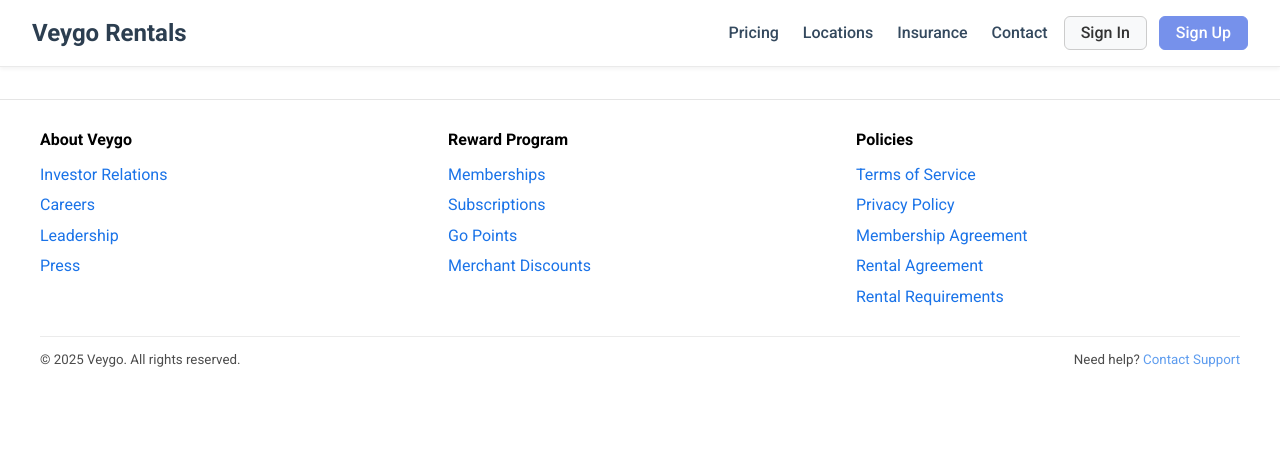
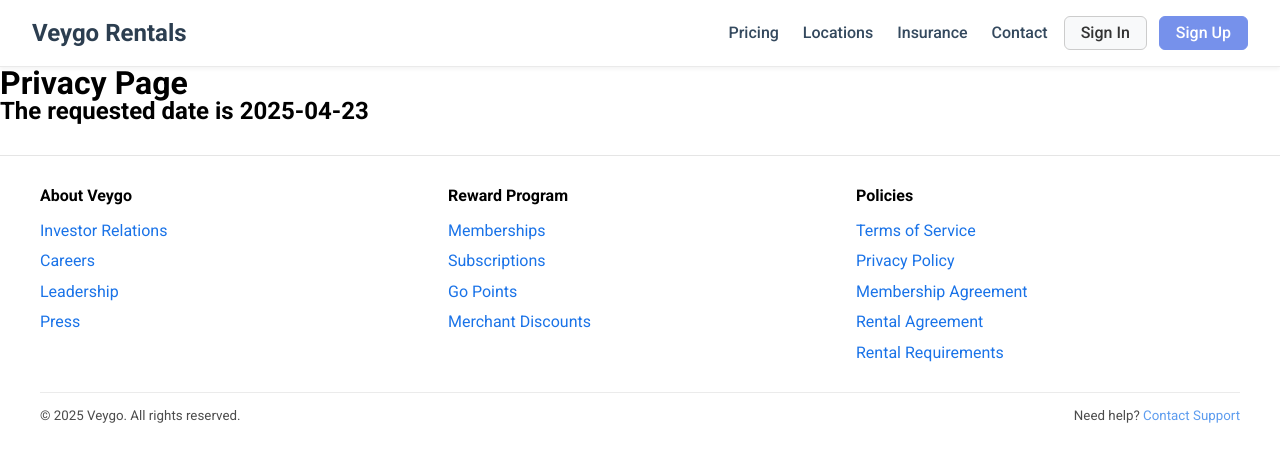
Before and after one commit to veygo-rent/veygo-react, a React (Vite) app: page /privacy in a window 1280 px wide. Shown: the top 462 px of the page. Built offline with nearby package versions, Linux system fonts and the light colour scheme.

Commit message:
init Privacy

```diff
--- a/src/App.tsx
+++ b/src/App.tsx
@@ -5,6 +5,7 @@ import Footer from "./components/Footer.tsx";
 
 import Home from './pages/Home';
 import About from './pages/About';
+import Privacy from "./pages/Privacy.tsx";
 
 function App() {
     return (
@@ -13,6 +14,7 @@ function App() {
             <Routes>
                 <Route path="/" element={ <Home /> } />
                 <Route path="/about" element={ <About /> } />
+                <Route path="/privacy" element={<Privacy />} />
             </Routes>
             <Footer />
         </>
--- /dev/null
+++ b/src/pages/Privacy.tsx
@@ -0,0 +1,18 @@
+import { useSearchParams } from "react-router";
+
+export default function Privacy() {
+    const [searchParams] = useSearchParams();
+    const date_str = searchParams.get('date');
+    let date: Date;
+    if (date_str && /^\d{4}-\d{2}-\d{2}$/.test(date_str)) {
+        date = new Date(date_str);
+    } else {
+        date = new Date();
+    }
+    return (
+        <div>
+            <h1>Privacy Page</h1>
+            <h2>The requested date is { date.toISOString().slice(0, 10) }</h2>
+        </div>
+    );
+}
```
Also changed, not shown: package.json (+14 -14 lines).
